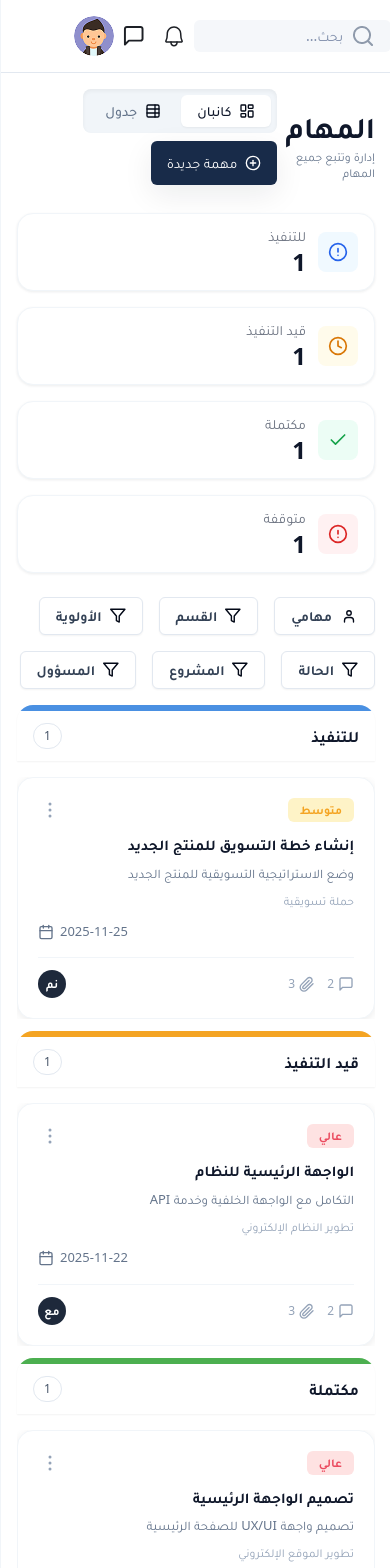
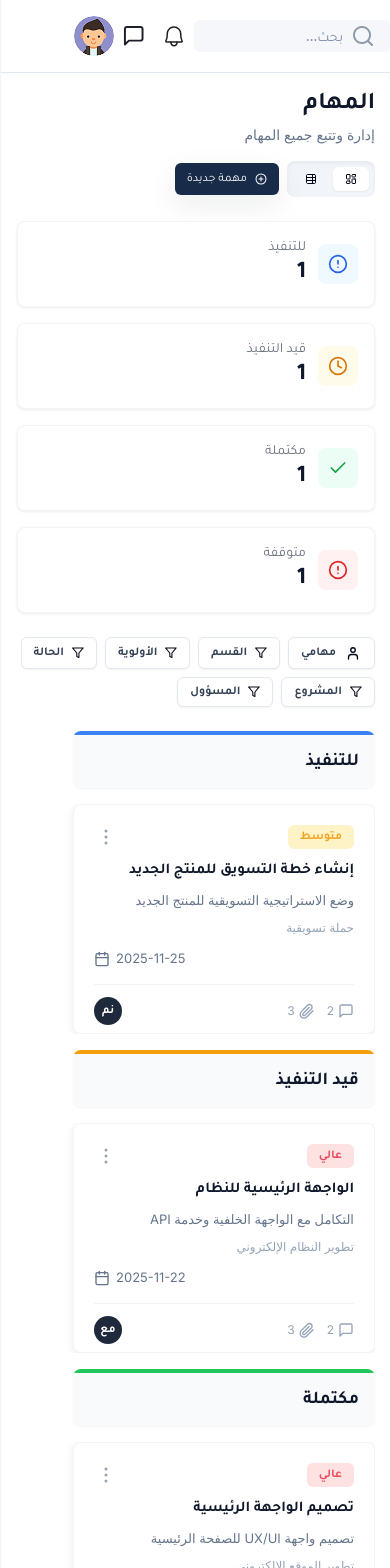
Before and after one commit to CyberMan010/TaskManagement, a React (Vite) app: page / in a window 390 px wide. Shown: the top 1568 px of the page. Built offline with nearby package versions, Linux system fonts and the light colour scheme.

Commit message:
fix: making it responsive

```diff
--- a/src/components/tasks/KanbanColumn.tsx
+++ b/src/components/tasks/KanbanColumn.tsx
@@ -30,10 +30,10 @@ export const KanbanColumn: React.FC<KanbanColumnProps> = ({ title, status, tasks
     };
 
   const headerColors: Record<TaskStatus, string> = {
-    todo: "bg-[#4A90E2]",
-    in_progress: "bg-[#F4A423]",
-    completed: "bg-[#4CAF50]",
-    on_hold: "bg-[#EB4C60]"
+    todo: "bg-[#3B82F6]",
+    in_progress: "bg-[#F59E0B]",
+    completed: "bg-[#22C55E]",
+    on_hold: "bg-[#EF4444]"
   };
 
   return (
@@ -42,14 +42,13 @@ export const KanbanColumn: React.FC<KanbanColumnProps> = ({ title, status, tasks
       onDragOver={handleDragOver}
       onDrop={handleDrop}
     >
-      {/* Header with white background and colored bottom bar */}
-      <div className="mb-4 bg-white rounded-t-xl overflow-hidden shadow-sm">
-        {/* Colored bar - full width, no padding */}
-        <div className={`h-1.5 w-full ${headerColors[status]}`} />
+      {/* Header with white background and colored top bar - Figma specs: 302x57px, 8px radius, 4px top border */}
+      <div className="mb-4 w-full max-w-[302px] h-[57px] bg-[#F1F5F980] rounded-lg overflow-hidden shadow-sm">
+        {/* Colored bar at top - 4px height */}
+        <div className={`h-1 w-full ${headerColors[status]}`} />
         {/* Title and count */}
-        <div className="flex items-center justify-between px-4 py-3">
-          <h2 className="text-base font-semibold text-slate-900">{title}</h2>
-          <span className="rounded-full bg-white border border-slate-200 px-2.5 py-1 text-xs text-slate-600 font-medium">{tasks.length}</span>
+        <div className="flex items-center justify-between px-4 h-[calc(100%-4px)]">
+          <h2 className="text-lg font-bold text-slate-900 font-Tajawal">{title}</h2>
         </div>
       </div>
 
--- a/src/components/tasks/SummaryCards.tsx
+++ b/src/components/tasks/SummaryCards.tsx
@@ -52,19 +52,18 @@ export const SummaryCards: React.FC<SummaryCardsProps> = ({ tasks }) => {
       {items.map(key => (
         <div
           key={key}
-          className="flex items-center justify-between rounded-xl border border-slate-100 bg-white px-4 py-3 shadow-[0px_1px_3px_rgba(15,23,42,0.08)]"
+          className="flex items-center justify-between rounded-lg border border-slate-100 bg-white px-4 py-3 shadow-[0px_1px_3px_rgba(15,23,42,0.08)]"
+          style={{ height: "86px" }}
         >
           <div className="flex items-center gap-3">
             <div className={`flex h-10 w-10 items-center justify-center rounded-lg ${statusMeta[key].badge}`}>
               <img src={statusMeta[key].icon} alt={statusMeta[key].label} className="h-5 w-5" />
             </div>
             <div>
-            <p className="text-sm  text-gray-500">{statusMeta[key].label}</p>
-          <p className="text-2xl font-semibold text-slate-900">{counts[key]}</p>
-
+              <p className="text-sm text-gray-500 font-Tajawal">{statusMeta[key].label}</p>
+              <p className="text-2xl font-semibold text-slate-900 font-Tajawal">{counts[key]}</p>
             </div>
           </div>
-
         </div>
       ))}
     </div>
--- a/src/components/tasks/TaskCard.tsx
+++ b/src/components/tasks/TaskCard.tsx
@@ -67,13 +67,13 @@ export const TaskCard: React.FC<TaskCardProps> = ({ task }) => {
 
   return (
     <div
-      className="rounded-xl bg-white p-5 shadow-[0_2px_8px_rgba(0,0,0,0.08)] cursor-pointer hover:shadow-[0_4px_12px_rgba(0,0,0,0.12)] transition-shadow border border-slate-100"
+      className="w-full max-w-[302px] h-[230px] rounded-lg bg-white p-5 shadow-[0_2px_8px_rgba(0,0,0,0.08)] cursor-pointer hover:shadow-[0_4px_12px_rgba(0,0,0,0.12)] transition-shadow border border-slate-100"
       draggable
       dir="rtl"
     >
       {/* Header with priority badge and three dots */}
       <div className="flex items-start justify-between mb-3">
-        <span className={`rounded-md px-3 py-1 text-xs font-semibold ${priorityColor[task.priority]}`}>
+        <span className={`rounded-md px-3 py-1 text-xs font-semibold font-Tajawal ${priorityColor[task.priority]}`}>
           {priorityLabel[task.priority]}
         </span>
         <button
@@ -88,28 +88,28 @@ export const TaskCard: React.FC<TaskCardProps> = ({ task }) => {
       </div>
 
       {/* Title */}
-      <h3 className="mb-2 font-bold text-slate-900 text-[15px] leading-snug line-clamp-2">
+      <h3 className="mb-2 font-bold text-slate-900 text-[15px] leading-snug line-clamp-2 font-Tajawal">
         {task.title}
       </h3>
 
       {/* Description */}
-      <p className="mb-2 text-[13px] text-slate-500 leading-relaxed line-clamp-2">
+      <p className="mb-2 text-[13px] text-slate-500 leading-relaxed line-clamp-2 font-Inter">
         {task.description}
       </p>
 
       {/* Category/Project */}
-      <p className="mb-3 text-[12px] text-slate-400 line-clamp-1">
+      <p className="mb-3 text-[12px] text-slate-400 line-clamp-1 font-Inter">
         {task.project}
       </p>
 
       {/* Date with calendar icon */}
-      <div className="flex items-center justify-end gap-1.5 text-slate-500 text-[13px] mb-4">
+      <div className="flex items-center justify-end gap-1.5 text-slate-500 text-[13px] mb-4 font-Inter">
         <span>{task.dueDate}</span>
         <CalendarIcon />
       </div>
 
       {/* Footer with icons and avatar */}
-      <div className="flex items-center justify-between pt-3 border-t border-slate-100">
+      <div className="flex items-center justify-between pt-3 border-t border-slate-100 font-Inter">
         <div className="flex items-center gap-3">
           {/* Comment count */}
           <div className="flex items-center gap-1 text-slate-400">
@@ -124,7 +124,7 @@ export const TaskCard: React.FC<TaskCardProps> = ({ task }) => {
         </div>
 
         {/* Avatar with initials */}
-        <div className="w-7 h-7 rounded-full bg-slate-800 flex items-center justify-center text-white text-xs font-semibold">
+        <div className="w-7 h-7 rounded-full bg-slate-800 flex items-center justify-center text-white text-xs font-semibold font-Tajawal">
           {task.assignee.split(' ').map(n => n.charAt(0)).join('')}
         </div>
       </div>
--- a/src/pages/TasksPage.tsx
+++ b/src/pages/TasksPage.tsx
@@ -142,23 +142,21 @@ export const TasksPage: React.FC = () => {
     <div className="flex min-h-screen bg-white text-slate-900 " dir="rtl">
       <Sidebar active="tasks" />
 
-      <main className="flex-1 ">
+      <main className="flex-1">
+
       <header className="py-4 ">
         <TopNavbar />
+        </header>
+        <div className="px-4 sm:px-8 md:px-12 lg:px-24 xl:px-[160px]">
 
 
-        </header>
-
-        <div className="px-4 lg:px-8 ">
-
-
-          <div className="flex items-center justify-between mb-3">
+          <div className="flex flex-col lg:flex-row items-start lg:items-center justify-between mb-6 gap-4">
           <div>
-            <h1 className="text-3xl font-semibold text-slate-900 font-Tajawal">المهام</h1>
-            <p className="text-xs text-muted mt-1">إدارة وتتبع جميع المهام</p>
+            <h1 className="text-2xl lg:text-3xl font-bold text-slate-900 font-Tajawal mb-1 lg:mb-2">المهام</h1>
+            <p className="text-sm lg:text-base font-normal text-muted font-Inter">إدارة وتتبع جميع المهام</p>
           </div>
 
-        <div className="flex flex-wrap items-center gap-2 mb-4 px-2">
+        <div className="flex flex-wrap items-center gap-2">
             <div className="flex items-center gap-1 rounded-lg bg-[#F1F5F9] p-1.5 shadow-inner">
               {viewOptions.map(option => (
                 <button
@@ -166,24 +164,24 @@ export const TasksPage: React.FC = () => {
                   type="button"
                   aria-pressed={viewMode === option.id}
                   onClick={() => setViewMode(option.id)}
-                  className={`flex items-center gap-2 rounded-md px-4 py-1.5 text-sm font-medium transition ${
+                  className={`flex items-center gap-2 rounded-md px-3 lg:px-4 py-1.5 text-xs lg:text-sm font-medium transition font-Tajawal ${
                     viewMode === option.id
                       ? "bg-white text-slate-900 shadow-sm"
                       : "text-slate-500"
                   }`}
                 >
-                  <img src={option.icon} alt={option.label} className="h-4 w-4" />
-                  <span>{option.label}</span>
+                  <img src={option.icon} alt={option.label} className="h-3 lg:h-4 w-3 lg:w-4" />
+                  <span className="hidden sm:inline">{option.label}</span>
                 </button>
               ))}
             </div>
-          <div className="flex flex-wrap gap-2 ">
+          <div className="flex flex-wrap gap-2">
             <button
               type="button"
               onClick={() => setIsModalOpen(true)}
-              className="inline-flex items-center gap-2 rounded-md bg-[#182B49] px-4 py-3 text-sm text-white shadow-soft hover:bg-primary/90"
+              className="inline-flex items-center gap-2 rounded-md bg-[#182B49] px-3 lg:px-4 py-2 lg:py-3 text-xs lg:text-sm text-white shadow-soft hover:bg-primary/90 font-Tajawal"
             >
-              <span className="text-lg"><img src={adding} alt="adding" className="w-4 h-4" /></span>
+              <img src={adding} alt="adding" className="w-3 lg:w-4 h-3 lg:h-4" />
               <span>مهمة جديدة</span>
             </button>
           </div>
@@ -198,26 +196,26 @@ export const TasksPage: React.FC = () => {
 
         <SummaryCards tasks={tasks} />
 
-        <section className="space-y-3 mb-4">
-          <div className="flex flex-wrap gap-4 text-sm">
+        <section className="space-y-3 mb-6">
+          <div className="flex flex-wrap gap-2 lg:gap-4 text-xs lg:text-sm">
             {filterOptions.map(option => (
               <button
                 key={option.id}
                 type="button"
-                className="flex  items-center gap-2 rounded-md border border-slate-200 bg-white px-4 py-2 text-slate-700 shadow-sm transition hover:border-slate-300 font-bold"
+                className="flex items-center gap-2 rounded-md border border-slate-200 bg-white px-3 lg:px-4 py-1.5 lg:py-2 text-slate-700 shadow-sm transition hover:border-slate-300 font-bold font-Tajawal"
               >
                 {option.type === "user" ? (
                   <UserOutlineIcon />
                 ) : (
-                  <img src={filterIcon} alt="رمز التصفية" className="h-4 w-4" />
+                  <img src={filterIcon} alt="رمز التصفية" className="h-3 lg:h-4 w-3 lg:w-4" />
                 )}
-                <span>{option.label}</span>
+                <span className="whitespace-nowrap">{option.label}</span>
               </button>
             ))}
           </div>
         </section>
 
-        <section className="grid gap-3 xl:gap-4 md:grid-cols-2 xl:grid-cols-4">
+        <section className="grid gap-4 sm:grid-cols-1 md:grid-cols-2 lg:grid-cols-3 xl:grid-cols-4">
           <KanbanColumn title="للتنفيذ" status="todo" tasks={grouped.todo} onDropTask={handleDropTask} />
           <KanbanColumn title="قيد التنفيذ" status="in_progress" tasks={grouped.in_progress} onDropTask={handleDropTask} />
           <KanbanColumn title="مكتملة" status="completed" tasks={grouped.completed} onDropTask={handleDropTask} />
--- a/tailwind.config.js
+++ b/tailwind.config.js
@@ -21,12 +21,12 @@ module.exports = {
       },
       borderRadius: {
         xl: "1rem"
+      },
+      fontFamily: {
+        'Tajawal': ['Tajawal', 'sans-serif'],
+        'Inter': ['Inter', 'sans-serif']
       }
     }
   },
-  fontFamily: {
-    'Tajawal': ['Tajawal', 'sans-serif'],
-    'Inter': ['Inter', 'sans-serif']
-  },
   plugins: []
 };
```
